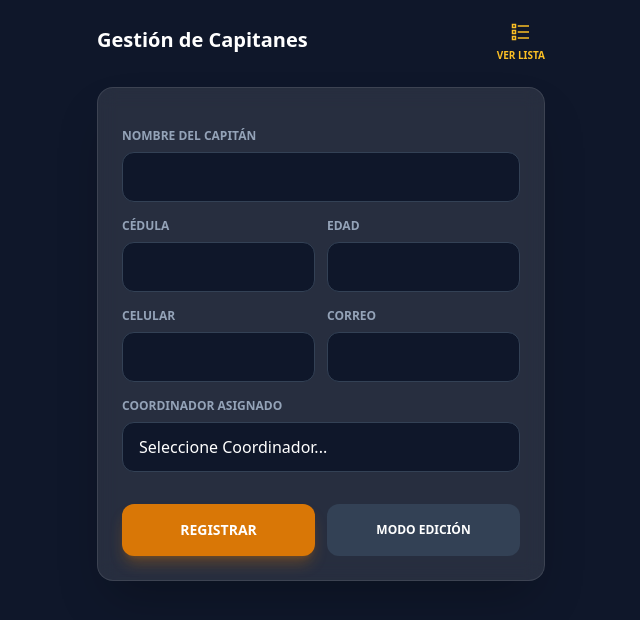
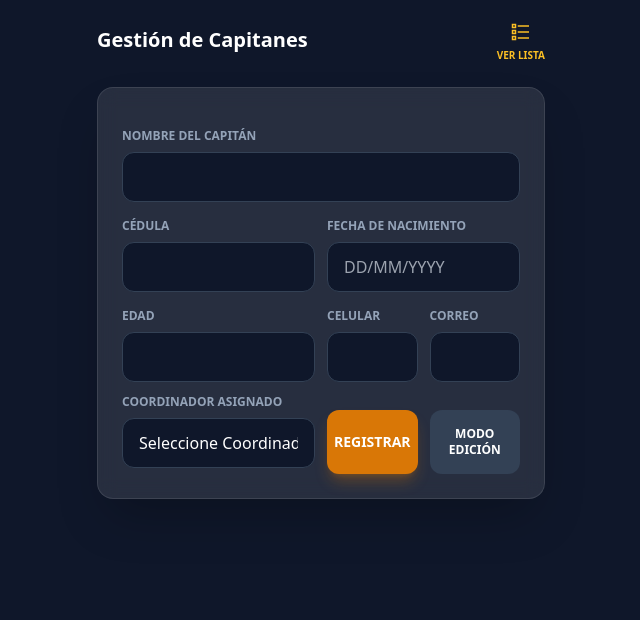
Before and after one commit to jeancgarciaq/estadistica-maranatha-infantil-fastapi, a Python web app: template web/templates/capitanes/index.html in a window 1280 px wide. Shown: the top 620 px of the page, without its empty margins (319-959 px from the left). Run offline with Jinja, Linux system fonts and the light colour scheme; the template is opened without the code that fills it, so the values that code supplies are empty; some libraries are stand-ins or nearby versions.

Commit message:
feat: add management templates for capitanes and coordinadores with CRUD functionality

```diff
--- a/web/templates/capitanes/index.html
+++ b/web/templates/capitanes/index.html
@@ -33,11 +33,22 @@
                         class="w-full bg-slate-900 border border-slate-700 rounded-xl px-4 py-3 text-white focus:border-amber-500 outline-none">
                 </div>
                 <div>
+                    <label class="block text-xs font-semibold text-slate-400 uppercase mb-2">Fecha de Nacimiento</label>
+                    <div class="relative">
+                        <input type="text" data-visible-date
+                            class="w-full bg-slate-900 border border-slate-700 rounded-xl px-4 py-3 text-white focus:border-amber-500 outline-none"
+                            placeholder="DD/MM/YYYY" autocomplete="off" inputmode="numeric">
+                        <input type="date" name="fecha_nacimiento" class="hidden fecha-native" aria-hidden="true">
+                    </div>
+                </div>
+            </div>
+
+            <div class="grid grid-cols-2 gap-3">
+                <div>
                     <label class="block text-xs font-semibold text-slate-400 uppercase mb-2">Edad</label>
                     <input type="number" name="edad" required
                         class="w-full bg-slate-900 border border-slate-700 rounded-xl px-4 py-3 text-white focus:border-amber-500 outline-none">
                 </div>
-            </div>
 
             <div class="grid grid-cols-2 gap-3">
                 <div class="text-start">
@@ -120,6 +131,91 @@
         document.getElementById('capitan_celular').value = urlParams.get('celular') || "";
         document.getElementById('capitan_correo').value = urlParams.get('correo') || "";
         document.querySelector('select[name="id_coordinador"]').value = urlParams.get('id_coordinador') || "";
+
+        // Cargar fecha de nacimiento si existe
+        const fechaNac = urlParams.get('fecha_nacimiento');
+        if (fechaNac) {
+            const nativeDate = document.querySelector('input[name="fecha_nacimiento"]');
+            nativeDate.value = fechaNac;
+        }
     }
+
+    // --- LÓGICA DE FECHA Y CÁLCULO DE EDAD ---
+    function parseDateFromText(text) {
+        if (!text) return null;
+        text = text.trim();
+        const dmy = text.match(/^(\d{1,2})\/(\d{1,2})\/(\d{4})$/);
+        if (dmy) {
+            const dd = parseInt(dmy[1], 10);
+            const mm = parseInt(dmy[2], 10) - 1;
+            const yyyy = parseInt(dmy[3], 10);
+            return new Date(yyyy, mm, dd);
+        }
+        const ymd = text.match(/^(\d{4})-(\d{2})-(\d{2})$/);
+        if (ymd) {
+            return new Date(parseInt(ymd[1], 10), parseInt(ymd[2], 10) - 1, parseInt(ymd[3], 10));
+        }
+        return null;
+    }
+
+    function formatToDisplay(date) {
+        if (!date || isNaN(date.getTime())) return '';
+        const dd = String(date.getDate()).padStart(2, '0');
+        const mm = String(date.getMonth() + 1).padStart(2, '0');
+        const yyyy = date.getFullYear();
+        return `${dd}/${mm}/${yyyy}`;
+    }
+
+    function formatToISO(date) {
+        if (!date || isNaN(date.getTime())) return '';
+        const dd = String(date.getDate()).padStart(2, '0');
+        const mm = String(date.getMonth() + 1).padStart(2, '0');
+        const yyyy = date.getFullYear();
+        return `${yyyy}-${mm}-${dd}`;
+    }
+
+    function calculateAge(date) {
+        if (!date || isNaN(date.getTime())) return null;
+        const today = new Date();
+        let age = today.getFullYear() - date.getFullYear();
+        const m = today.getMonth() - date.getMonth();
+        if (m < 0 || (m === 0 && today.getDate() < date.getDate())) age--;
+        return age;
+    }
+
+    function attachDateHandlers() {
+        const v = document.querySelector('input[data-visible-date]');
+        const native = document.querySelector('input[name="fecha_nacimiento"]');
+        const edadInput = document.querySelector('input[name="edad"]');
+
+        if (native.value) {
+            const dt = parseDateFromText(native.value);
+            if (dt) v.value = formatToDisplay(dt);
+        }
+
+        v.addEventListener('focus', () => {
+            try { native.showPicker(); } catch (e) { native.click(); }
+        });
+
+        native.addEventListener('change', () => {
+            const dt = parseDateFromText(native.value);
+            if (dt) {
+                v.value = formatToDisplay(dt);
+                const age = calculateAge(dt);
+                if (age !== null) edadInput.value = age;
+            }
+        });
+
+        v.addEventListener('blur', () => {
+            const dt = parseDateFromText(v.value);
+            native.value = dt ? formatToISO(dt) : '';
+            if (dt) {
+                const age = calculateAge(dt);
+                if (age !== null) edadInput.value = age;
+            }
+        });
+    }
+
+    document.addEventListener('DOMContentLoaded', attachDateHandlers);
 </script>
 {% endblock %}
```
